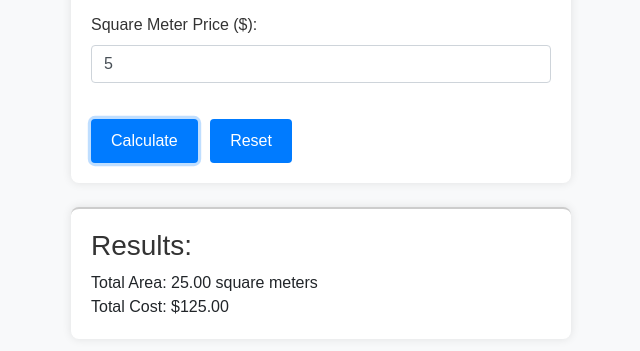
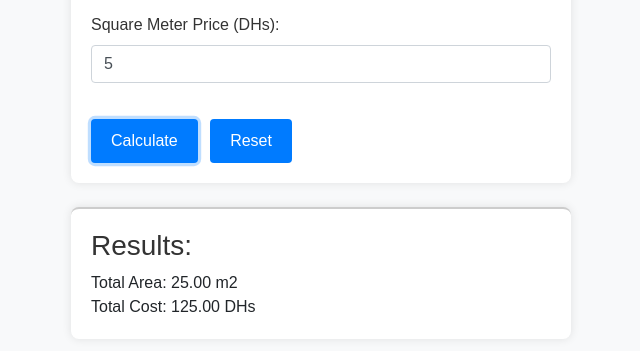
Before and after one commit to Imadkh02/calculator, a plain HTML site: page index.html in a window 1280 px wide. Both pictures are taken after typing "5", "5", "5" into the empty fields and a click on the button "Calculate". Shown: the part 255-606 px from the top of the page, without its empty margins (319-959 px from the left). Drawn offline with nearby package versions, Linux system fonts and the light colour scheme.

Commit message:
Update index.html

```diff
--- a/index.html
+++ b/index.html
@@ -70,7 +70,7 @@
                 <input type="number" step="0.01" id="measurement_two" class="form-control" required min="0">
             </div>
             <div class="form-group">
-                <label for="square_meter_price">Square Meter Price ($):</label>
+                <label for="square_meter_price">Square Meter Price (DHs):</label>
                 <input type="number" step="0.01" id="square_meter_price" class="form-control" required min="0">
             </div>
             <button type="button" class="btn btn-calculate" onclick="calculate()">Calculate</button>
@@ -95,8 +95,8 @@
 
             var resultsDiv = document.getElementById('results');
             resultsDiv.innerHTML = "<h3>Results:</h3>" +
-                "Total Area: " + totalArea.toFixed(2) + " square meters<br>" +
-                "Total Cost: $" + totalCost.toFixed(2);
+                "Total Area: " + totalArea.toFixed(2) + " m2<br>" +
+                "Total Cost: " + totalCost.toFixed(2) + " DHs";
         }
 
         function resetForm() {
```
